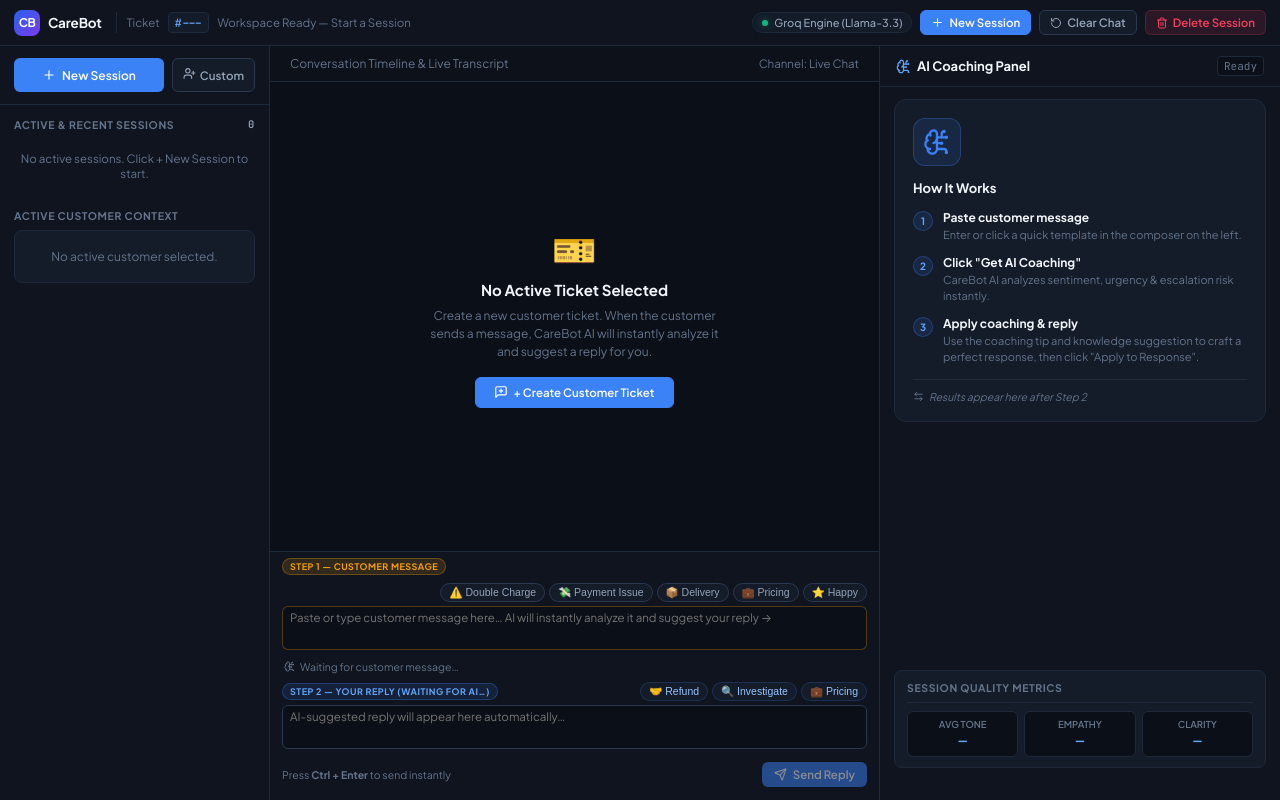
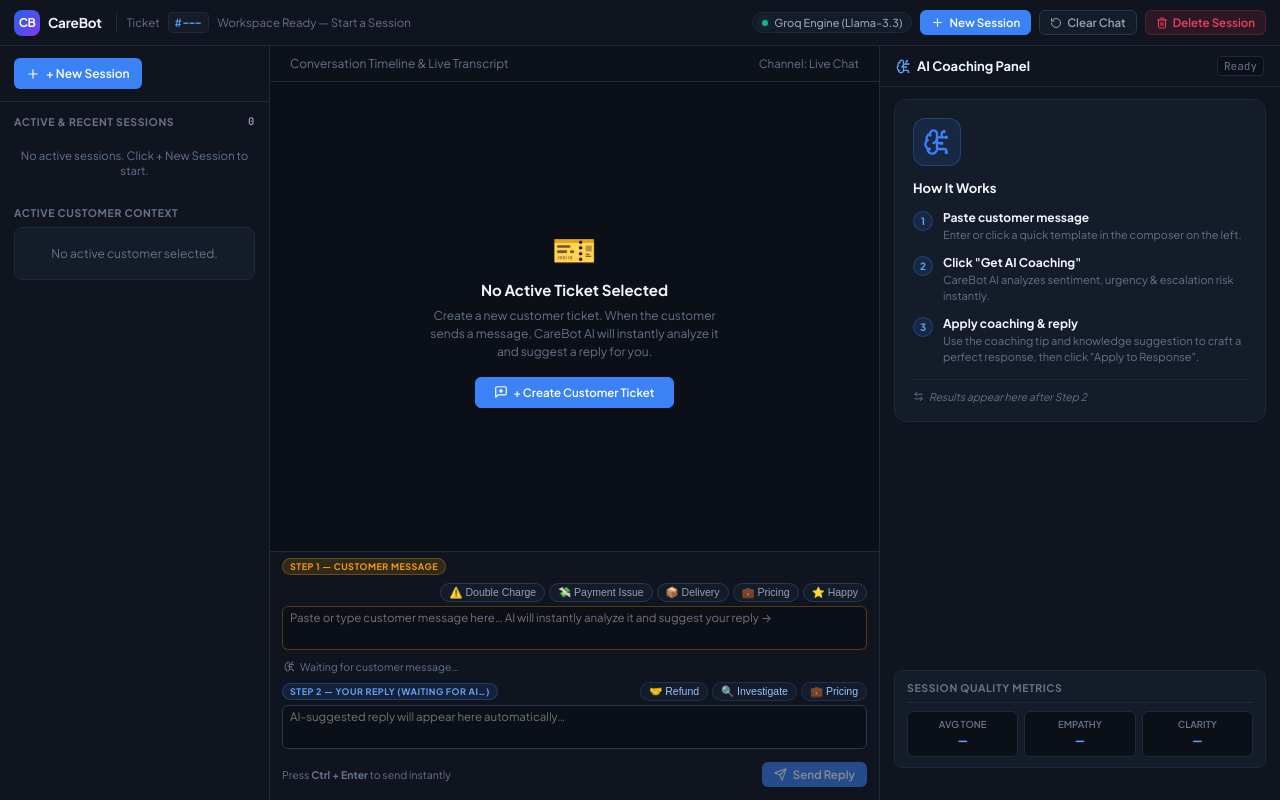
Before and after one commit to Guptanshu44/Customer-support-assistant, a React (Vite) app in the folder frontend/: page / in a window 1280 px wide. Built offline with nearby package versions, Linux system fonts and the light colour scheme.

Commit message:
send reply icon changed

```diff
--- a/frontend/src/components/SidebarContext.jsx
+++ b/frontend/src/components/SidebarContext.jsx
@@ -1,5 +1,5 @@
 import React from 'react';
-import { X, Plus, UserPlus } from 'lucide-react';
+import { X, Plus } from 'lucide-react';
 
 export default function SidebarContext({
   sessions,
@@ -26,18 +26,10 @@
         <button
           className="btn-new-session-main"
           onClick={onNewSession}
-          title="Create next sample ticket"
+          title="Create a new customer ticket"
         >
           <Plus size={14} />
-          <span>New Session</span>
-        </button>
-        <button
-          className="btn-custom-user"
-          onClick={onOpenCustomModal}
-          title="Create custom customer ticket"
-        >
-          <UserPlus size={13} style={{ display: 'inline', marginRight: 4 }} />
-          Custom
+          <span>+ New Session</span>
         </button>
       </div>
 
--- a/frontend/src/index.css
+++ b/frontend/src/index.css
@@ -233,8 +233,6 @@
 .sidebar-top-action {
   padding: 12px 14px;
   border-bottom: 1px solid var(--border-subtle);
-  display: flex;
-  gap: 8px;
 }
 
 .btn-new-session-main {
@@ -257,23 +255,6 @@
 
 .btn-new-session-main:hover { background: var(--primary-hover); }
 
-.btn-custom-user {
-  background: var(--bg-surface);
-  border: 1px solid var(--border-strong);
-  color: var(--text-muted);
-  padding: 8px 10px;
-  border-radius: var(--radius-sm);
-  font-family: var(--font-ui);
-  font-size: 11.5px;
-  font-weight: 600;
-  cursor: pointer;
-  transition: all 0.15s;
-}
-
-.btn-custom-user:hover {
-  background: var(--bg-surface-hover);
-  color: var(--text-main);
-}
 
 .sidebar-scrollable {
   flex: 1;
```
